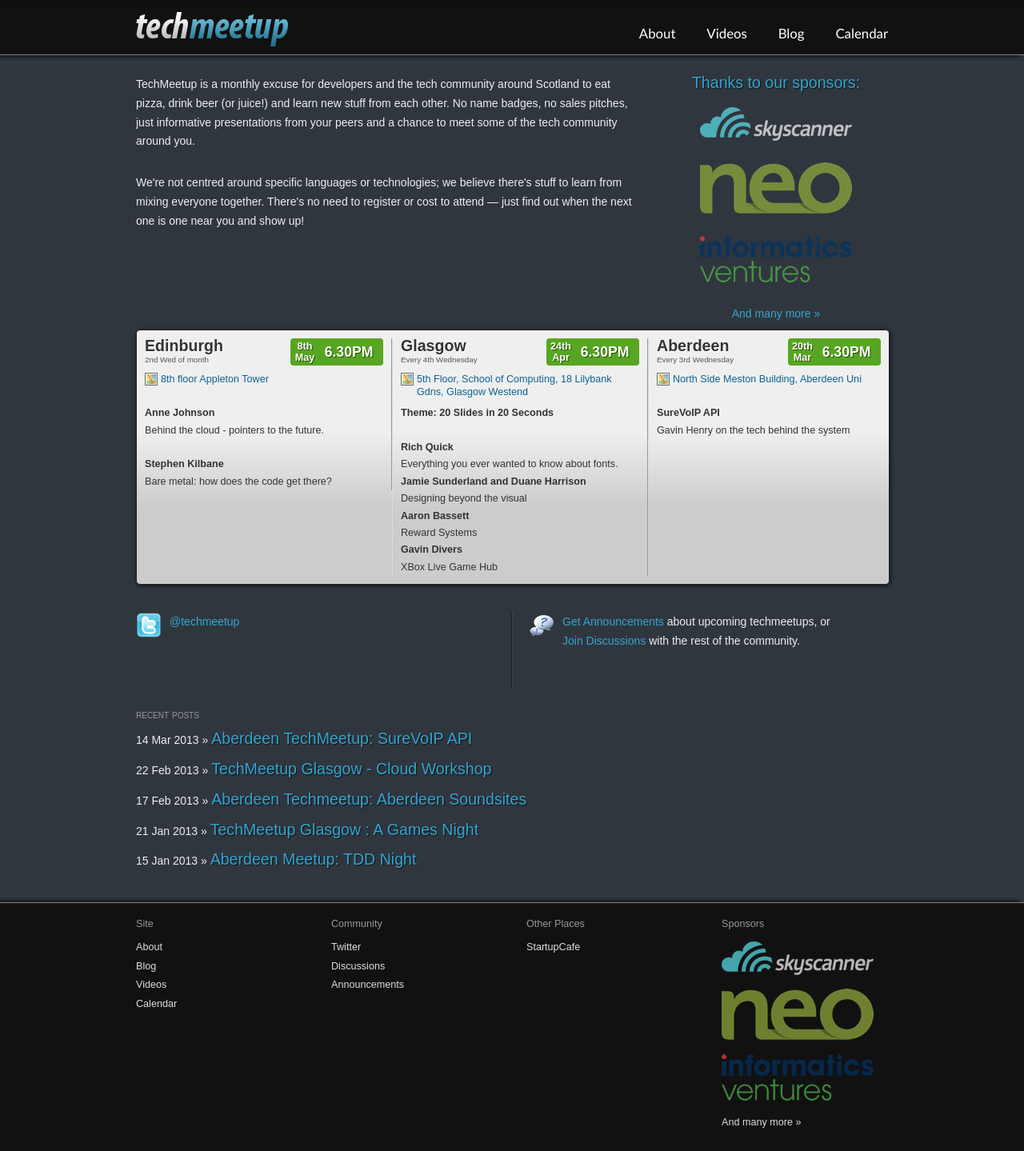
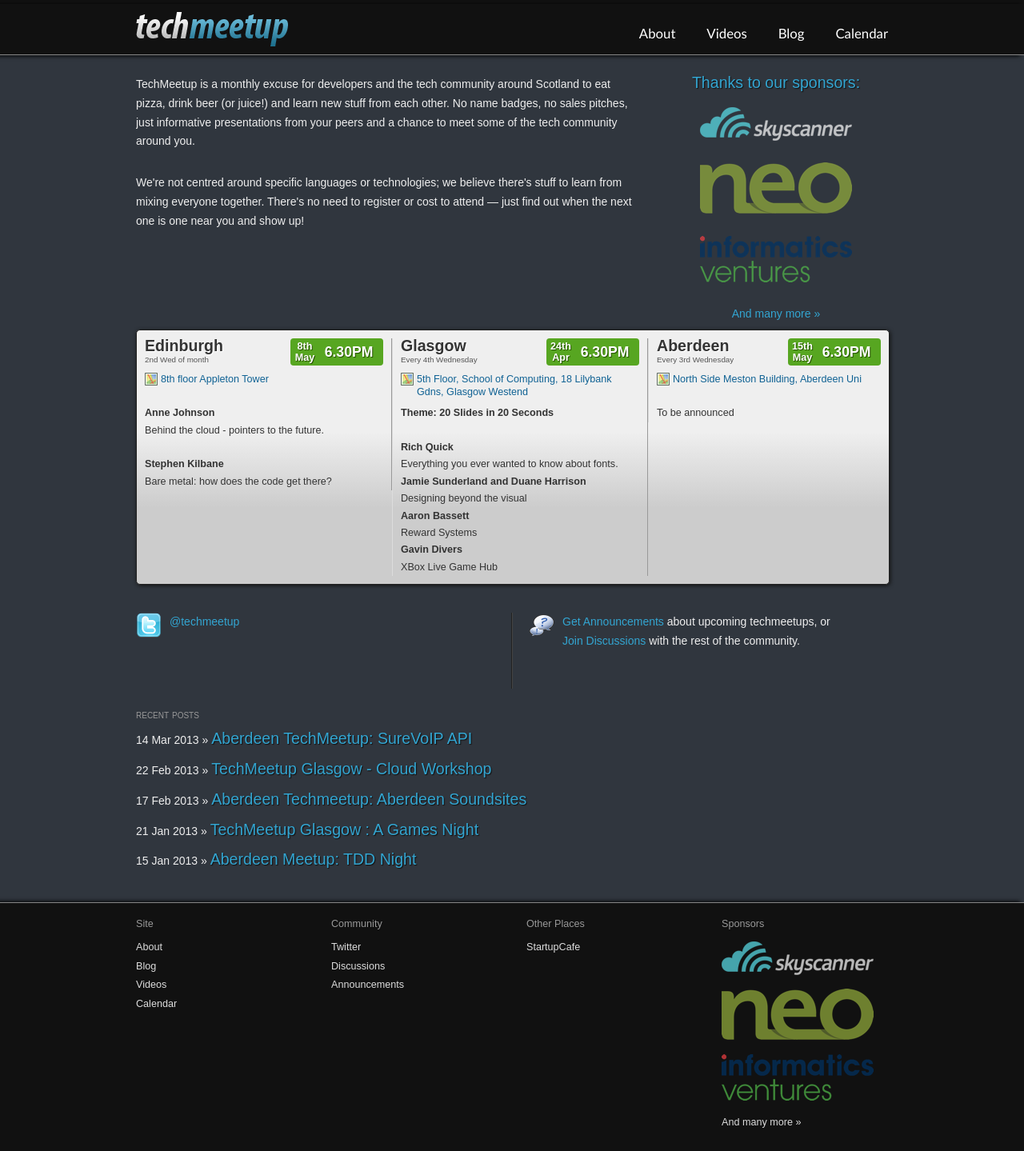
Before and after one commit to techmeetup/techmeetup.co.uk, a Jekyll site: the page built from index.html, in a window 1280 px wide. Shown: the whole page at 80% size. Built offline with Jekyll 4.4.1, drawn with Linux system fonts in a browser that asks for light colours.

Commit message:
Update index.html
changed date so people know Aberdeen's still going fine

```diff
--- a/index.html
+++ b/index.html
@@ -91,12 +91,12 @@
     <h4>Aberdeen</h4>
     <span>Every 3rd Wednesday</span>
     <p><a href="http://maps.google.co.uk/maps?f=q&amp;source=s_q&amp;hl=en&amp;geocode=&amp;q=Meston+Building+Aberdeen+University&amp;sll=57.294593,-2.400159&amp;sspn=0.017437,0.034075&amp;ie=UTF8&amp;hq=Meston+Building+Aberdeen+University&amp;hnear=&amp;l" class="map">North Side Meston Building, Aberdeen Uni</a></p>
-    <p><p><b>SureVoIP API</b> <br />Gavin Henry on the tech behind the system</p></p>
+    <p>To be announced</p>
     <div class="datewrapper">
       <div class="when">
         <div class="daywrap">
-          <div class="day">20th</div>
-          <div class="month">Mar</div>
+          <div class="day">15th</div>
+          <div class="month">May</div>
         </div>
         <div class="time">6.30PM</div>
       </div>
```
